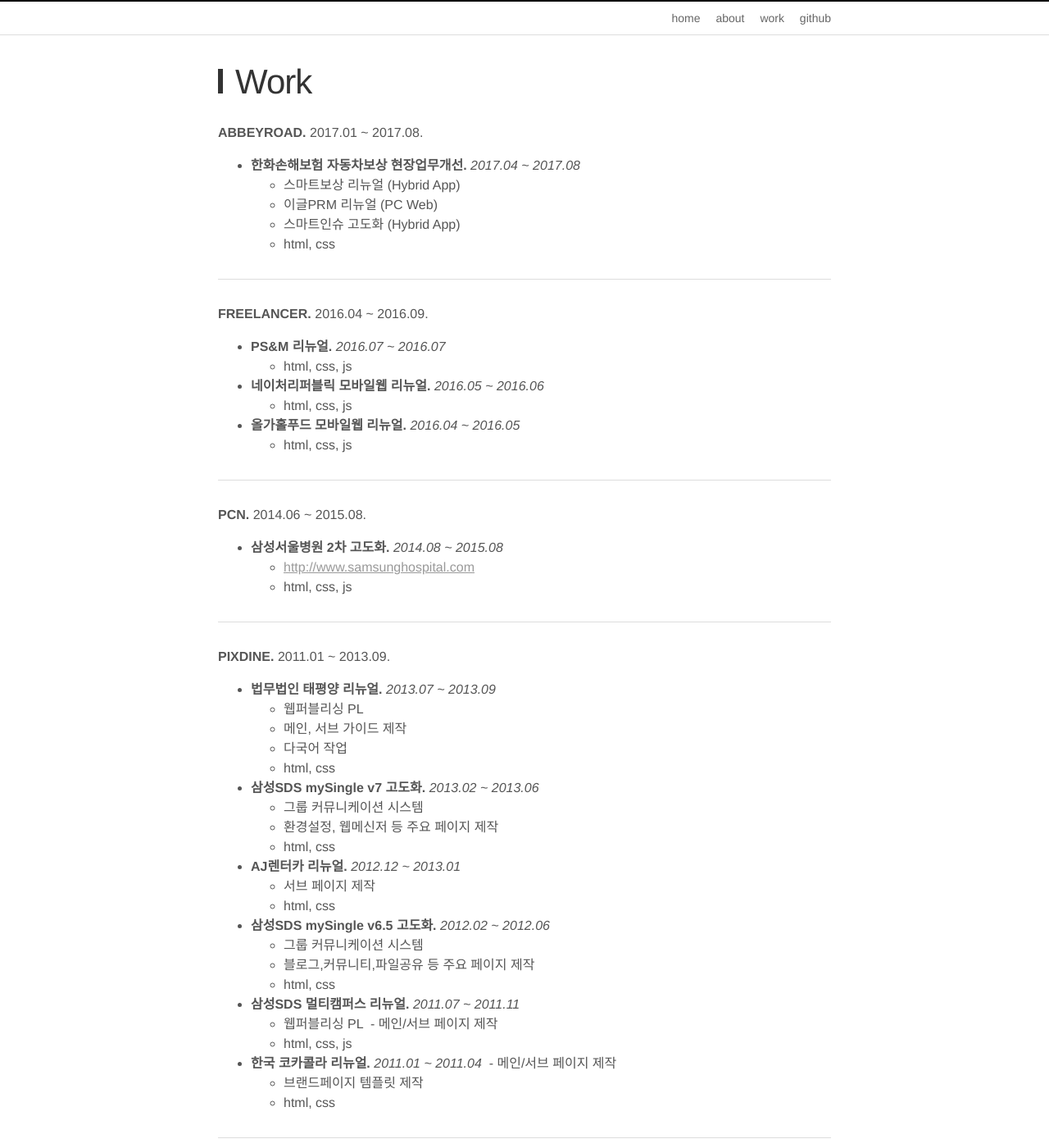
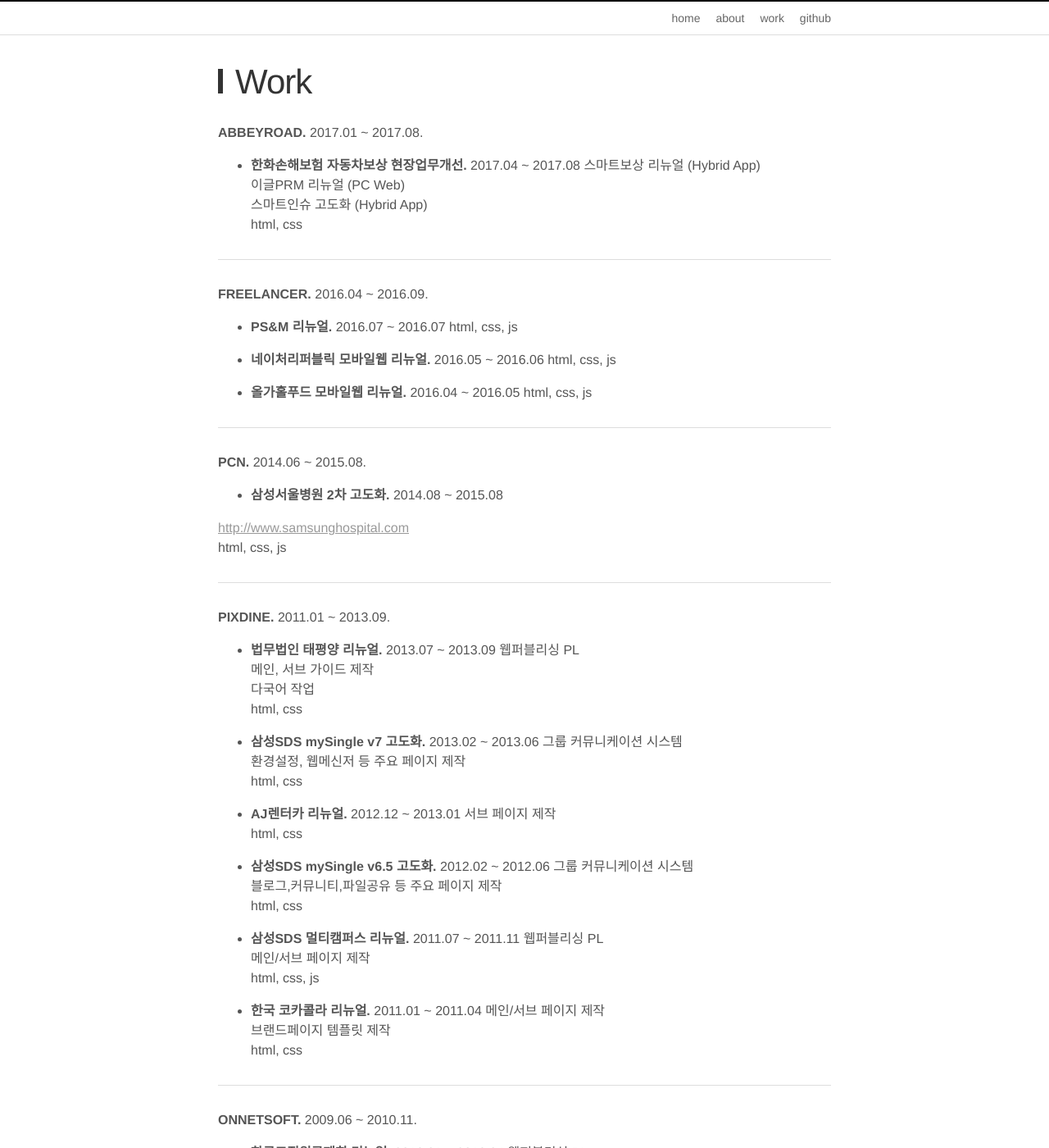
Before and after one commit to imyb/imyb.github.io, a Jekyll site: the page built from work.md, in a window 1280 px wide and 1400 px high. Shown: the whole window at 82% size. Built offline with Jekyll 4.4.1, drawn with Linux system fonts in a browser that asks for light colours; some of the changed text lies outside the part shown.

Commit message:
Update work.md

```diff
--- a/work.md
+++ b/work.md
@@ -7,11 +7,11 @@
 
 **ABBEYROAD.** 2017.01 ~ 2017.08.
 
-- **한화손해보험 자동차보상 현장업무개선.** *2017.04 ~ 2017.08*
-  - 스마트보상 리뉴얼 (Hybrid App)
-  - 이글PRM 리뉴얼 (PC Web)
-  - 스마트인슈 고도화 (Hybrid App)
-  - html, css
+- **한화손해보험 자동차보상 현장업무개선.** 2017.04 ~ 2017.08
+스마트보상 리뉴얼 (Hybrid App)<br>
+이글PRM 리뉴얼 (PC Web)<br>
+스마트인슈 고도화 (Hybrid App)<br>
+html, css<br>
 
 
 - - -
@@ -19,14 +19,14 @@
 
 **FREELANCER.** 2016.04 ~ 2016.09.
 
-- **PS&M 리뉴얼.** *2016.07 ~ 2016.07*
-  - html, css, js
+- **PS&M 리뉴얼.** 2016.07 ~ 2016.07
+html, css, js<br>
 
-- **네이처리퍼블릭 모바일웹 리뉴얼.** *2016.05 ~ 2016.06*
-  - html, css, js
+- **네이처리퍼블릭 모바일웹 리뉴얼.** 2016.05 ~ 2016.06
+html, css, js<br>
 
-- **올가홀푸드 모바일웹 리뉴얼.** *2016.04 ~ 2016.05*
-  - html, css, js
+- **올가홀푸드 모바일웹 리뉴얼.** 2016.04 ~ 2016.05
+html, css, js<br>
 
 
 - - -
@@ -34,9 +34,9 @@
 
 **PCN.** 2014.06 ~ 2015.08.
 
-- **삼성서울병원 2차 고도화.** *2014.08  ~ 2015.08*
-  - <http://www.samsunghospital.com>
-  - html, css, js
+- **삼성서울병원 2차 고도화.** 2014.08  ~ 2015.08
+<http://www.samsunghospital.com><br>
+html, css, js<br>
 
 
 - - -
@@ -44,35 +44,35 @@
 
 **PIXDINE.** 2011.01 ~ 2013.09.
 
-- **법무법인 태평양 리뉴얼.** *2013.07 ~ 2013.09*
-  - 웹퍼블리싱 PL
-  - 메인, 서브 가이드 제작
-  - 다국어 작업
-  - html, css
+- **법무법인 태평양 리뉴얼.** 2013.07 ~ 2013.09
+웹퍼블리싱 PL<br>
+메인, 서브 가이드 제작<br>
+다국어 작업<br>
+html, css<br>
 
-- **삼성SDS mySingle v7 고도화.** *2013.02 ~ 2013.06*
-  - 그룹 커뮤니케이션 시스템
-  - 환경설정, 웹메신저 등 주요 페이지 제작
-  - html, css
+- **삼성SDS mySingle v7 고도화.** 2013.02 ~ 2013.06
+그룹 커뮤니케이션 시스템<br>
+환경설정, 웹메신저 등 주요 페이지 제작<br>
+html, css<br>
 
-- **AJ렌터카 리뉴얼.** *2012.12 ~ 2013.01*
-  - 서브 페이지 제작
-  - html, css
+- **AJ렌터카 리뉴얼.** 2012.12 ~ 2013.01
+서브 페이지 제작<br>
+html, css<br>
 
-- **삼성SDS mySingle v6.5 고도화.** *2012.02 ~ 2012.06*
-  - 그룹 커뮤니케이션 시스템
-  - 블로그,커뮤니티,파일공유 등 주요 페이지 제작
-  - html, css
+- **삼성SDS mySingle v6.5 고도화.** 2012.02 ~ 2012.06
+그룹 커뮤니케이션 시스템<br>
+블로그,커뮤니티,파일공유 등 주요 페이지 제작<br>
+html, css<br>
 
-- **삼성SDS 멀티캠퍼스 리뉴얼.** *2011.07 ~ 2011.11*
-  - 웹퍼블리싱 PL
-  - 메인/서브 페이지 제작
-  - html, css, js
+- **삼성SDS 멀티캠퍼스 리뉴얼.** 2011.07 ~ 2011.11
+웹퍼블리싱 PL<br>
+메인/서브 페이지 제작<br>
+html, css, js<br>
 
-- **한국 코카콜라 리뉴얼.** *2011.01 ~ 2011.04*
-  - 메인/서브 페이지 제작
-  - 브랜드페이지 템플릿 제작
-  - html, css
+- **한국 코카콜라 리뉴얼.** 2011.01 ~ 2011.04
+메인/서브 페이지 제작<br>
+브랜드페이지 템플릿 제작<br>
+html, css<br>
 
 
 - - -
@@ -80,19 +80,19 @@
 
 **ONNETSOFT.** 2009.06 ~ 2010.11.
 
-- **한국교직원공제회 리뉴얼.** *2010.01 ~ 2010.04*
-  - 웹퍼블리싱 PL
-  - 메인/서브 페이지 제작
-  - 웹접근성 인증마크 획득
-  - html, css, js
+- **한국교직원공제회 리뉴얼.** 2010.01 ~ 2010.04
+웹퍼블리싱 PL<br>
+메인/서브 페이지 제작<br>
+웹접근성 인증마크 획득<br>
+html, css, js<br>
 
-- **동서울대학교 리뉴얼.** *2009.10 ~ 2010.01*
-  - 웹퍼블리싱 PL
-  - 메인/서브 페이지 제작
-  - 웹접근성 인증마크 획득
-  - html, css, js
+- **동서울대학교 리뉴얼.** 2009.10 ~ 2010.01
+웹퍼블리싱 PL<br>
+메인/서브 페이지 제작<br>
+웹접근성 인증마크 획득<br>
+html, css, js<br>
 
-- **한국장애인고용공단 리뉴얼.** *2009.06 ~ 2009.08*
-  - 서브 페이지 제작
-  - 웹접근성 인증마크 획득
-  - html, css
+- **한국장애인고용공단 리뉴얼.** 2009.06 ~ 2009.08
+서브 페이지 제작<br>
+웹접근성 인증마크 획득<br>
+html, css<br>
```
